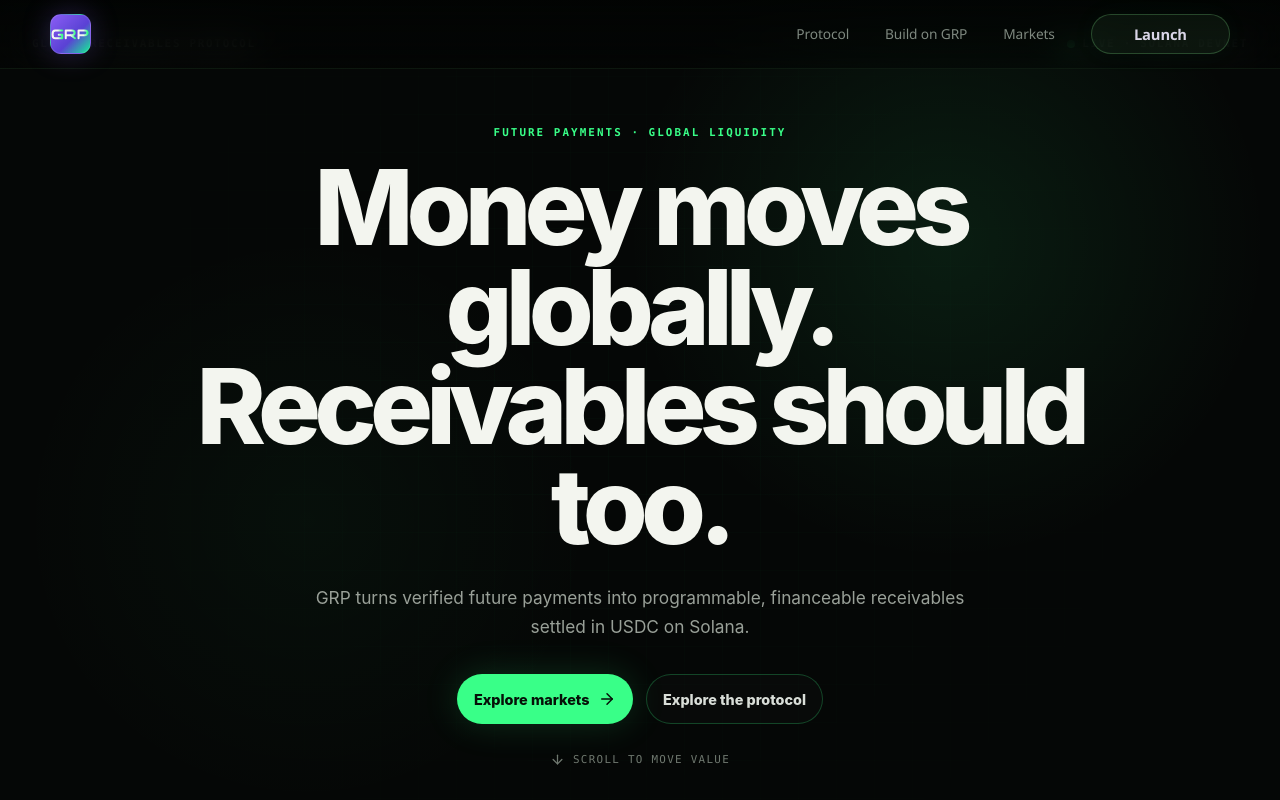
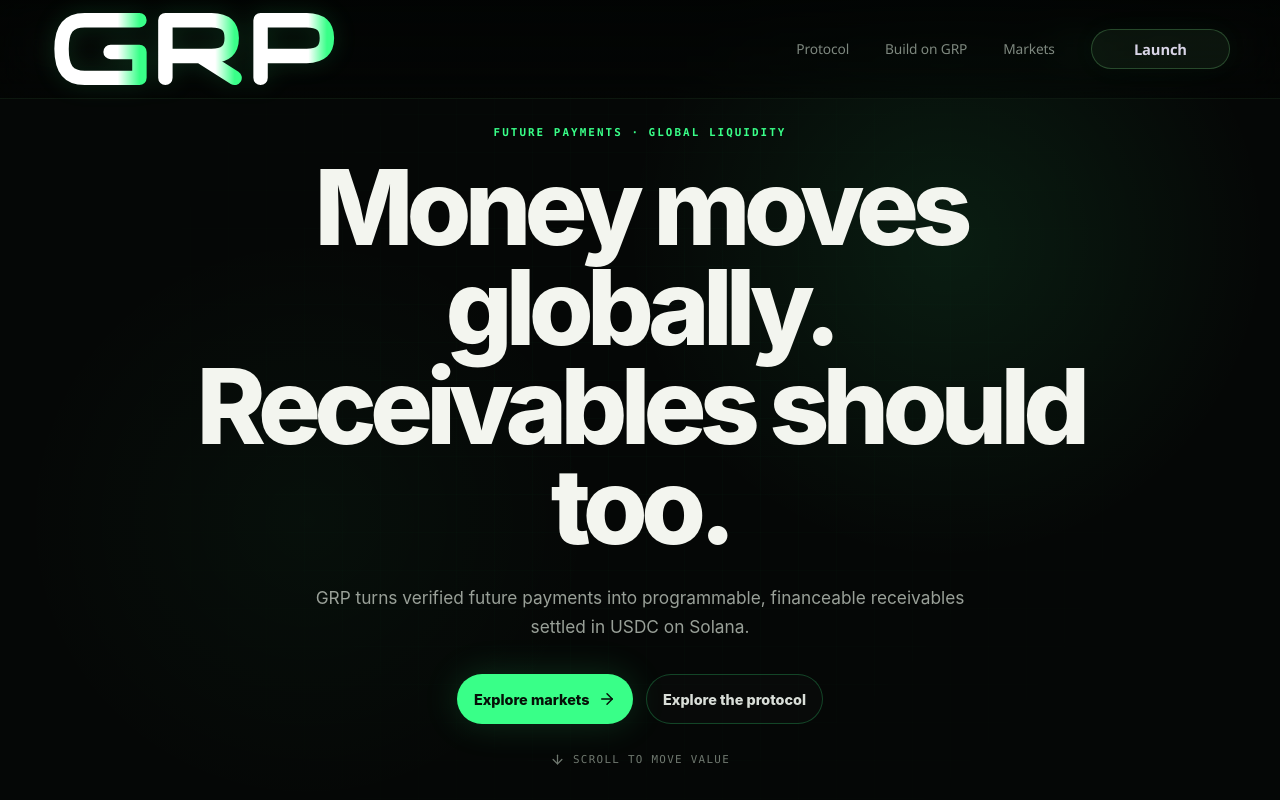
Before and after one commit to 0xlari/global-receivables-protocol, a Next.js app: page / in a window 1280 px wide. Shown: the top 800 px of the page. Built offline with nearby package versions, Linux system fonts and the light colour scheme; no server answers.

Commit message:
brand: remove GRP badge container and use standalone wordmark

```diff
--- a/src/components/brand.tsx
+++ b/src/components/brand.tsx
@@ -4,30 +4,28 @@ function GrpMark() {
   return (
     <svg
       className="brand__grp-symbol"
-      viewBox="0 0 100 34"
+      viewBox="0 0 104 34"
       role="img"
       aria-label="GRP"
     >
       <defs>
-        <linearGradient id="grp-brand-gradient" x1="0" x2="1">
-          <stop offset="0%" stopColor="#f5f7f3" />
-          <stop offset="55%" stopColor="#f5f7f3" />
+        <linearGradient id="grp-wordmark-gradient" x1="0" y1="0" x2="1" y2="0">
+          <stop offset="0%" stopColor="#ffffff" />
+          <stop offset="72%" stopColor="#ffffff" />
           <stop offset="100%" stopColor="#39ff88" />
         </linearGradient>
       </defs>
       <g
         fill="none"
-        stroke="url(#grp-brand-gradient)"
-        strokeWidth="5.2"
+        stroke="url(#grp-wordmark-gradient)"
+        strokeWidth="5"
         strokeLinecap="round"
         strokeLinejoin="round"
       >
-        <path d="M29 7H11C6 7 4 10 4 17s2 10 7 10h18v-9H20" />
-        <path d="M38 27V7h16c5 0 7 2 7 6s-2 6-7 6H38m13 0 11 8" />
-        <path d="M71 27V7h16c5 0 7 2 7 6s-2 6-7 6H71" />
+        <path d="M31 7H12C6 7 4 10.5 4 17s2 10 8 10h19v-9H21" />
+        <path d="M40 27V7h16c5 0 7 2.2 7 6.2S61 19.4 56 19.4H40m12 0L64 27" />
+        <path d="M73 27V7h16c5 0 7 2.2 7 6.2s-2 6.2-7 6.2H73" />
       </g>
-      <circle cx="29" cy="18" r="2.4" fill="#39ff88" />
-      <circle cx="94" cy="13" r="2.4" fill="#39ff88" />
     </svg>
   );
 }
@@ -54,9 +52,7 @@ export function Brand({ variant = "grp" }: { variant?: "grp" | "erh" }) {
       href="/"
       aria-label="Global Receivables Protocol — home"
     >
-      <span className="brand__mark brand__mark--grp" aria-hidden="true">
-        <GrpMark />
-      </span>
+      <GrpMark />
     </Link>
   );
 }
```
